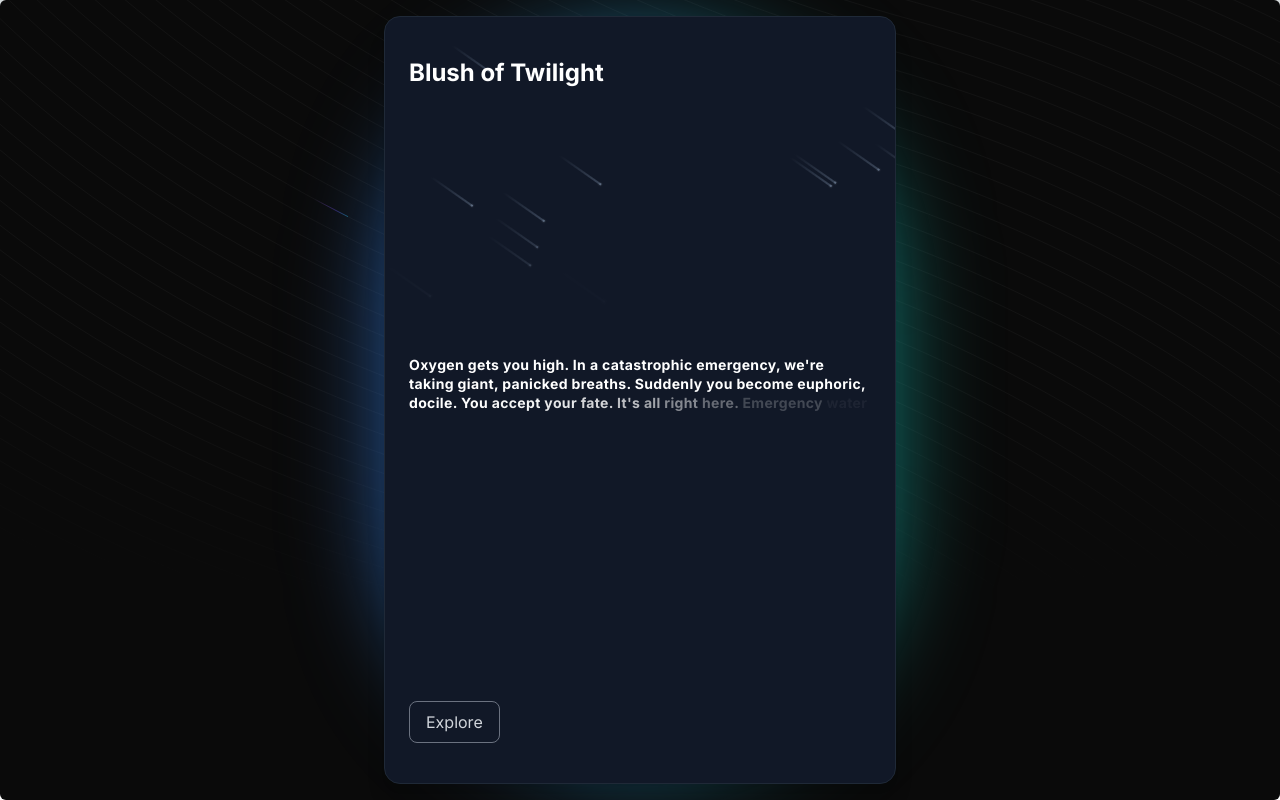
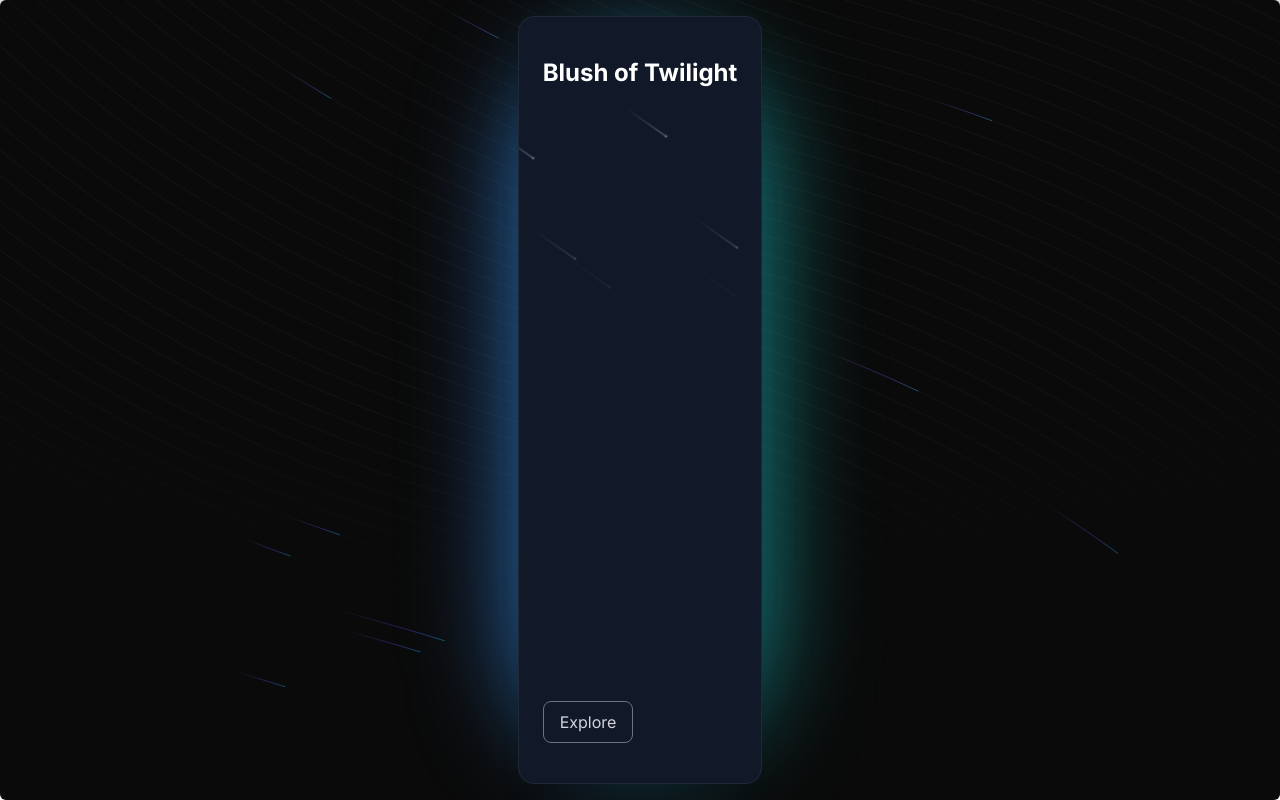
Before and after one commit to Muhammad-Owais-Warsi/Poemify, a Next.js app: page /poem in a window 1280 px wide. Built offline with nearby package versions, Linux system fonts and the light colour scheme.

Commit message:
poem route

```diff
--- a/package.json
+++ b/package.json
@@ -16,6 +16,8 @@
     "dotenv": "^16.4.5",
     "framer-motion": "^11.2.6",
     "next": "14.2.3",
+    "pako": "^2.1.0",
+    "parse-json": "^8.1.0",
     "react": "^18",
     "react-dom": "^18",
     "react-element-to-jsx-string": "^15.0.0",
--- a/src/app/poem/page.tsx
+++ b/src/app/poem/page.tsx
@@ -1,11 +1,15 @@
 
-import { PoemCard } from "@/components/poemCard"
+
 import { PoemBackground } from "@/components/poemBackground"
+import { FormProvider } from "@/context/formContext"
+
 
 export default function Poem() {
     return(
-        <>
-            <PoemBackground/>
-        </>
+
+           <FormProvider>
+             <PoemBackground/>
+           </FormProvider>
+
     )
 }
--- a/src/components/button.tsx
+++ b/src/components/button.tsx
@@ -21,7 +21,7 @@ export default function Button({isSubmit, setIsSubmit}: ButtonProp) {
         }
     };
 
-    // const handleFileSelection = (event: React.ChangeEvent<HTMLInputElement>) => {
+
     //     const selectedFile = event.target.files?.[0];
     //     console.log(selectedFile)
     //     if (selectedFile) {
--- a/src/components/input.tsx
+++ b/src/components/input.tsx
@@ -1,12 +1,10 @@
-'use client'
-
 import React, { useState } from "react";
 import { PlaceholdersAndVanishInput } from "./ui/placeholders-and-vanish-input";
 import { useFormContext } from "@/context/formContext";
 import { toast } from "sonner";
 import Button from "./button";
+import { useRouter } from "next/navigation"; // Changed import
 import api from "@/config/api";
-import { useRouter } from "next/navigation";
 
 export default function Input() {
   const placeholders = [
@@ -15,7 +13,7 @@ export default function Input() {
 
   const { formData, updateForm } = useFormContext();
   const [isSubmit, setIsSubmit] = useState<boolean>(false);
-  const [isPoem, setPoem] = useState<String>("");
+  const [isPoem, setPoem] = useState<string>("");
   const router = useRouter();
 
   const handleChange = (e: React.ChangeEvent<HTMLInputElement>) => {
@@ -32,18 +30,27 @@ export default function Input() {
       setIsSubmit(true);
 
       const generatePoemPromise = async () => {
-        const poem = await api.generate(formData.text, formData.image);
-        setPoem(poem);
-        return poem;
+        try {
+          const poem = await api.generate(formData.text, formData.image);
+          setPoem(poem);
+          return poem;
+        } catch (error) {
+          throw new Error('Error generating poem');
+        }
       };
 
-      toast.promise(generatePoemPromise, {
+      toast.promise(generatePoemPromise(), {
         loading: 'Redirecting',
-        success: () => {
-          router.push("/poem");
-          return "Success"
+        success: (data) => {
+          console.log(data);
+          console.log(typeof(data));
+          router.push(`/poem?data=${encodeURIComponent(JSON.stringify(data))}`); // Serialized data before passing
+          return "Success";
         },
-        error: 'Error generating poem',
+        error: (error) => {
+          console.error(error);
+          return 'Error generating poem';
+        },
       });
     }
   };
--- a/src/components/poemCard.tsx
+++ b/src/components/poemCard.tsx
@@ -2,15 +2,17 @@ import React from "react";
 import { Meteors } from "./ui/meteors";
 import { PoemText } from "./poemText";
 
+
 export function PoemCard() {
+
+
+
   return (
     <div className="z-40 flex justify-center items-center">
       <div className="w-full max-w-lg relative h-[48rem]">
         <div className="absolute inset-0 h-full w-full bg-gradient-to-r from-blue-500 to-teal-500 transform scale-[0.90] rounded-full blur-3xl" />
         <div className="relative shadow-xl bg-gray-900 border border-gray-800 px-6 py-10 h-full overflow-hidden rounded-2xl flex flex-col justify-between items-start">
-          <h1 className="font-bold text-2xl text-white mb-4 relative z-50">
-            Blush of Twilight
-          </h1>
+
 
           <div className="font-normal text-base text-slate-500 mb-4 relative z-50 space-y-4">
             <PoemText />
--- a/src/components/poemText.tsx
+++ b/src/components/poemText.tsx
@@ -1,9 +1,45 @@
-"use client";
+import { useEffect, useState } from "react";
 import { TextGenerateEffect } from "./ui/text-generate-effect";
 
-const words = `Oxygen gets you high. In a catastrophic emergency, we're taking giant, panicked breaths. Suddenly you become euphoric, docile. You accept your fate. It's all right here. Emergency water landing, six hundred miles an hour. Blank faces, calm as Hindu cows
-`;
+export function PoemText() {
+  const [title, setTitle] = useState("");
+  const [poem, setPoem] = useState("");
 
-export function PoemText() {
-  return <TextGenerateEffect words={words} />;
+  useEffect(() => {
+    const queryParams = new URLSearchParams(window.location.search);
+    const queryData = queryParams.get("data");
+
+    if (queryData) {
+      try {
+        const deserializedData = JSON.parse(decodeURIComponent(queryData));
+        console.log("Deserialized data:", deserializedData);
+
+        const titleMatch = deserializedData.match(/"title": "([^"]+)"/);
+const title = titleMatch ? titleMatch[1] : "";
+
+// Extracting poem
+const poemMatch = deserializedData.match(/"poem": "([^"]+)"/);
+const poem = poemMatch ? poemMatch[1] : "";
+
+
+          setTitle(title);
+          setPoem(poem);
+
+          console.error("Deserialized data does not contain the required fields.");
+
+      } catch (error) {
+        console.error("Error parsing query data:", error);
+      }
+    }
+  }, []);
+
+  return (
+    <>
+      <h1 className="font-bold text-2xl text-white mb-4 relative z-50">
+        {title || "Blush of Twilight"}
+      </h1>
+      <TextGenerateEffect words={poem} />
+
+    </>
+  );
 }
--- a/src/components/ui/text-generate-effect.tsx
+++ b/src/components/ui/text-generate-effect.tsx
@@ -46,7 +46,7 @@ export const TextGenerateEffect = ({
     <div className={cn("font-bold", className)}>
       <div className="mt-4">
         <div className=" dark:text-white text-black text-sm leading-snug tracking-wide">
-          {renderWords()}
+          <pre>{renderWords()}</pre>
         </div>
       </div>
     </div>
```
Also changed, not shown: src/components/poemBackground.tsx (+5 -5 lines), 1 other file (tests, documents, lock files or other folders).
